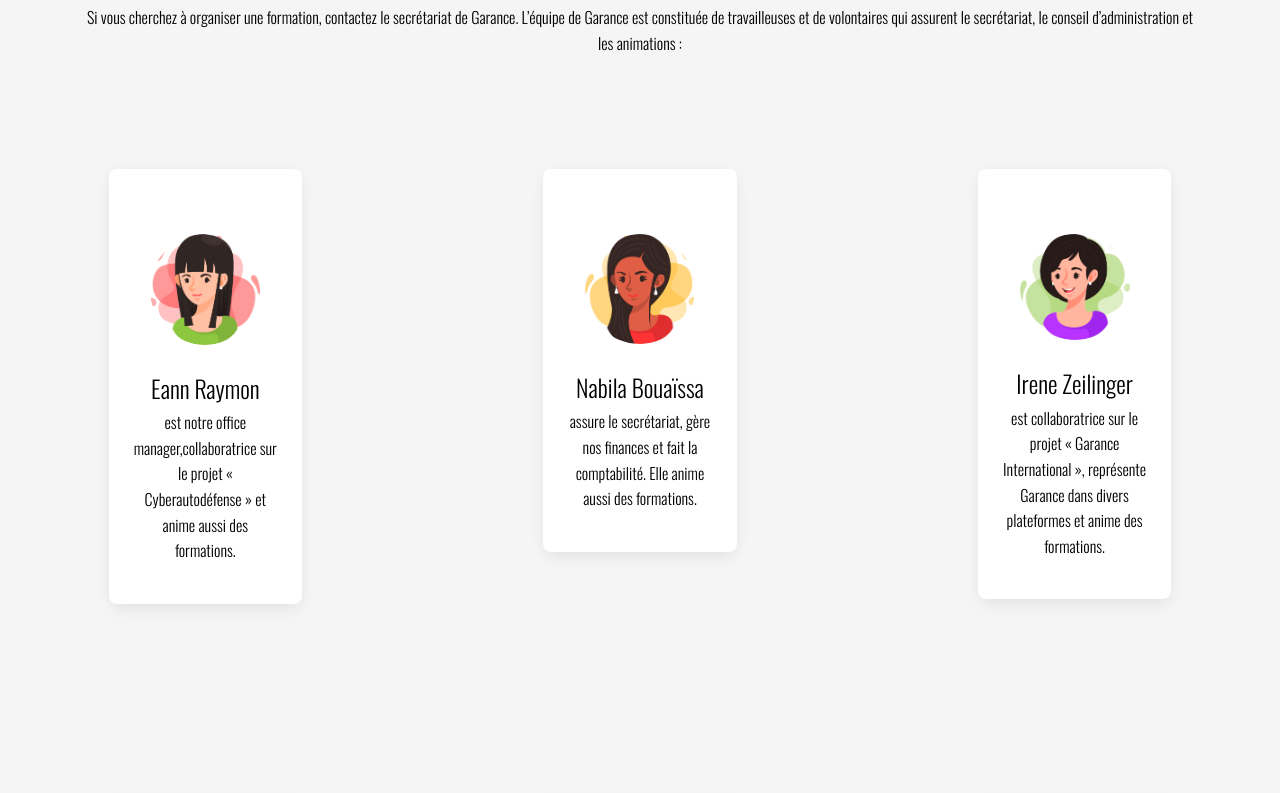
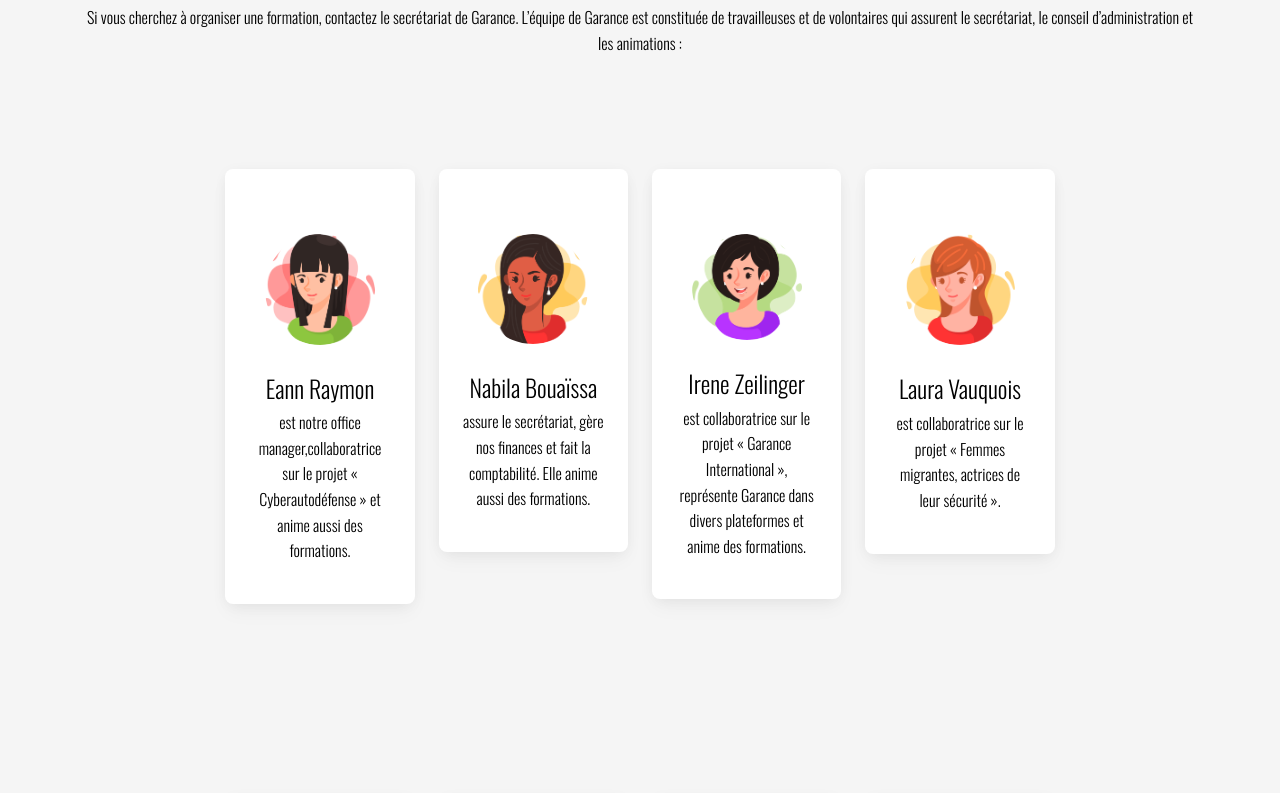
Before and after one commit to boruchowitchJ/garanceAsbl-REACT, a React (Create React App) app: page / in a window 1280 px wide. Shown: the part 2927-3720 px from the top of the page. Built offline with nearby package versions, Linux system fonts and the light colour scheme.

Commit message:
card equipe

```diff
--- a/src/components/Pourvous/Equipe/EquipeCard.jsx
+++ b/src/components/Pourvous/Equipe/EquipeCard.jsx
@@ -9,8 +9,8 @@ const EquipeCard = (props)=> {
   const { nom, description, photo}= props;
 return(
 <>
-<section class="col-md-1 my-5"></section>
-    <section class="col-md-2 my-5">
+
+    <section class="col-md-3 my-5">
     <main >
          <section class="mx-auto my-5" style={{maxWidth: "23rem;"}}>
 
@@ -33,7 +33,7 @@ return(
   </main>
 
     </section>
-    <section class="col-md-1 my-5"></section>
+
     </>
 )
 
--- a/src/components/Pourvous/Equipe/EquipeList.jsx
+++ b/src/components/Pourvous/Equipe/EquipeList.jsx
@@ -18,7 +18,7 @@ const EquipeList = () => {
 
   return (
     <>
-      <div class="container text-center">
+      <div class="container  text-center">
         <h1>L’ÉQUIPE GARANCE</h1>
         <p>
           Si vous cherchez à organiser une formation, contactez le secrétariat de Garance.
@@ -26,7 +26,7 @@ const EquipeList = () => {
           L’équipe de Garance est constituée de travailleuses et de volontaires qui assurent le secrétariat, le conseil d’administration et les animations :</p>
       </div>
 
-      <div class="container_fluid text-center" style={{ height: "auto" }}>
+      <div class="container text-center col-md-8" style={{ height: "auto" }}>
         <div class="row">
           {equipeliste.map(e => <EquipeCard key={e.id} nom={e.nom} description={e.description} photo={e.photo} lien={e.lien} />)}
         </div>
```
